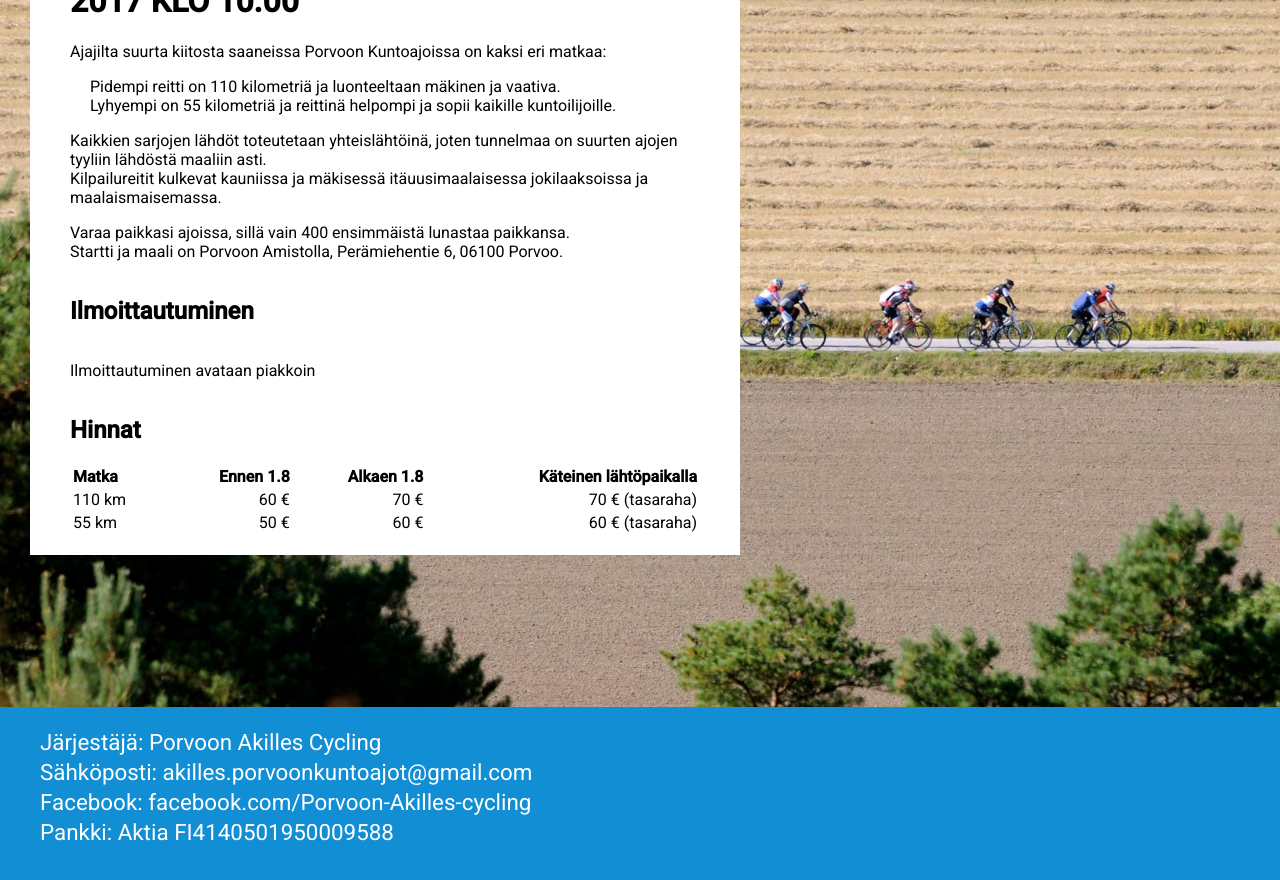
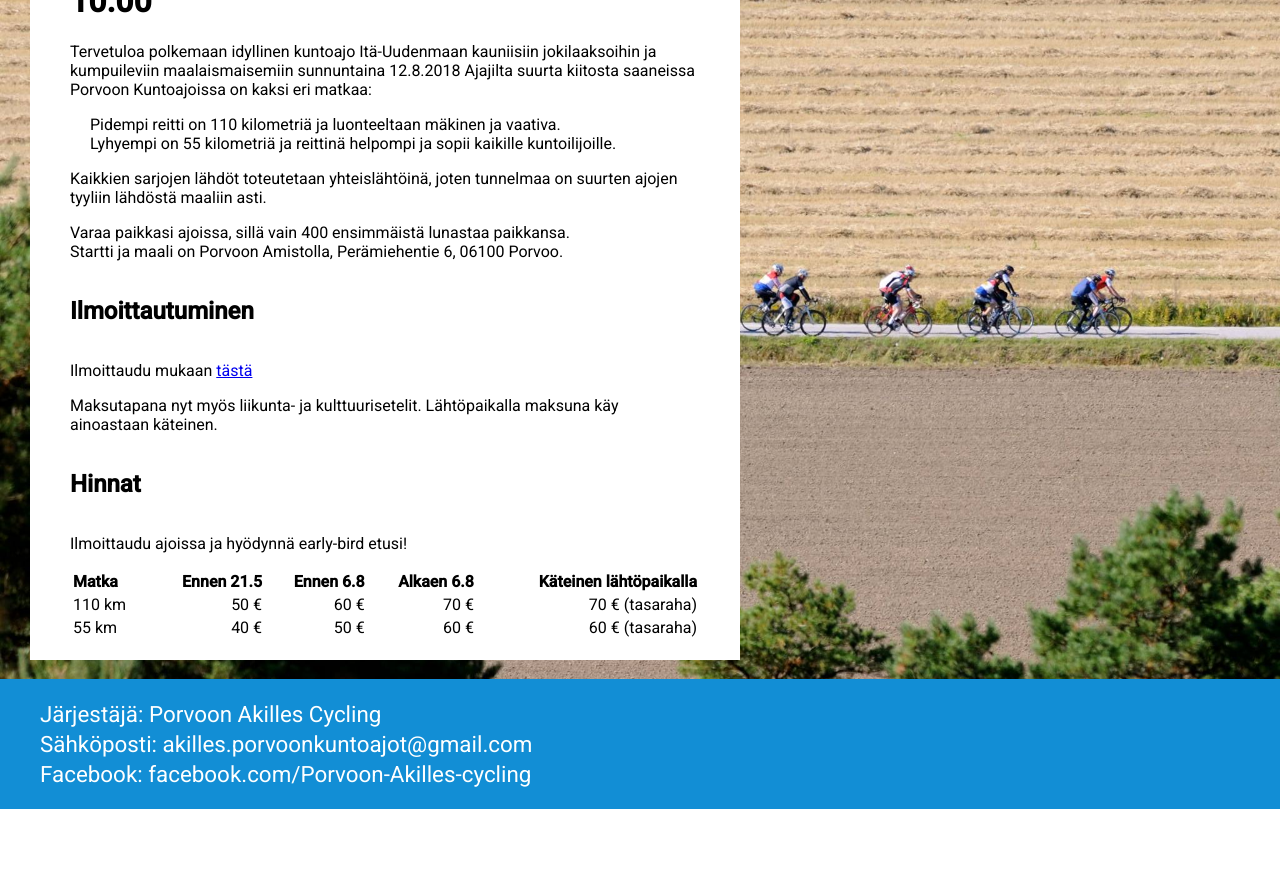
Before and after one commit to Mathannus/porvoonkuntoajot, a React (Create React App) app: page / in a window 1280 px wide. Shown: the part 440-1320 px from the top of the page. After the commit the page ends 1249 px from the top, so only its background shows below. Built offline with nearby package versions, Linux system fonts and the light colour scheme; what react-tap-event-plugin would draw is missing.

Commit message:
Updates for the new event 2018

```diff
--- a/src/Footer.css
+++ b/src/Footer.css
@@ -1,6 +1,6 @@
 .App-footer {
   background-color: #128ED5;
-  height: 150px;
+/*  height: 100px; */
   padding: 20px;
   color: white;
   font-size: 1em;
--- a/src/Footer.js
+++ b/src/Footer.js
@@ -10,8 +10,6 @@ class Footer extends Component {
         <div>Järjestäjä: Porvoon Akilles Cycling</div>
         <div>Sähköposti: <a href="mailto:akilles.porvoonkuntoajot@gmail.com">akilles.porvoonkuntoajot@gmail.com</a></div>
         <div>Facebook: <a target="_blank" rel="noopener noreferrer" href="https://www.facebook.com/Porvoon-Akilles-cycling-644561912254259/">facebook.com/Porvoon-Akilles-cycling</a></div>
-        <div>Pankki: Aktia FI4140501950009588</div>
-
       </footer>
     </div>
   )
--- a/src/InstructionsPage.js
+++ b/src/InstructionsPage.js
@@ -15,12 +15,13 @@ class InstructionsPage extends Component {
           Kilpailutoimisto on Amiston pääoven edessä ulkona. Kilpailutoimisto on avoinna klo 8.30 alkaen.
 
           <h2>LÄHTÖ JA MATKAT</h2>
-          Lähtö klo 10.00 - pääsarja 110 km ja lähtö  klo 10.10 - kuntosarja 55 km
-          Lähtö tapahtuu ohjatusti ajamalla etuauton takana (noin 20 km/h) ja vapaa vauhti alkaa noin 2 km:n ajon jälkeen Saksalantiellä.
+          <p>Pääsarja 110 km lähtö klo 10.00</p>
+          <p>Kuntosarja 55 km lähtö klo 10.10</p>
+          <p>Lähtö tapahtuu ohjatusti ajamalla etuauton takana (noin 20 km/h) ja vapaa vauhti alkaa noin 2 km:n ajon jälkeen Saksalantiellä.</p>
 
           <h2>KESKINOPEUSRYHMÄT</h2>
-          Pääsarjassa on neljä Akilles Road Academyn vetämää ohjattua nopeusryhmää 26, 28, 30 ja 32 km/h.
-          26 ja 28 km/h ryhmät pysähtyvät molemmilla huoltopisteillä, 30 km/h ryhmä ensimmäisellä ja 32 km/h ryhmä ei pysähdy lainkaan. Tauot sisältyvät tavoiteltuun aikaan.
+          Pääsarjassa on neljä Akilles Road Academyn vetämää ohjattua nopeusryhmää 26, 28, 30 ja 32+ km/h.
+          26 ja 28 km/h ryhmät pysähtyvät molemmilla huoltopisteillä, 30 km/h ryhmä ensimmäisellä ja 32+ km/h ryhmä ei pysähdy lainkaan. Tauot sisältyvät tavoiteltuun aikaan.
           Ryhmien kokoontumispaikat on merkitty lähtöalueelle. Keskinopeusryhmien vetäjät tunnistat Akilleen ajoasusta ja selässä olevasta ryhmän nopeutta indikoivasta numerosta.
 
           <h2>NUMEROIDEN JA AJANOTTOSIRU-TUNNISTEIDEN JAKO</h2>
@@ -40,7 +41,8 @@ class InstructionsPage extends Component {
           Pääsarjan reitin varrella on 2 huoltopistettä ja kuntosarjan reitillä 1 huoltopiste. Huoltopisteillä tarjoillaan vettä, urheilujuomaa, banaania, rusinoita, suolakurkkua. Kaikille osallistujille on ajon jälkeen mahdollisuus peseytymiseen. Ajon jälkeen tarjotaan maittava Willitomaatti Cateringin valmistama kotiruoka-ateria Amiston ruokasalissa.
 
           <h2>ENSIAPU</h2>
-          Maalialueella on ensiapupiste.
+          Maalialueella on ensiapupiste. Lähin sairaala on Porvoon sairaala (Sairaalantie 1, 06150 Porvoo) puh 116117.
+
 
           <h2>MUUTA HUOMIOITAVAA</h2>
           Pääsarjassa suositellaan käytettäväksi maantiepyörää, kuntosarjassa kalusto on vapaa. Pyöräilykypärä on pakollinen. Järjestäjä ei vakuuta ajajia erikseen. Aika-ajotangot ovat kielletty.
--- a/src/MainPage.js
+++ b/src/MainPage.js
@@ -10,7 +10,9 @@ class MainPage extends Component {
       <div className="mainPage">
         <div className="filler-div">&nbsp;</div>
         <div className="contentBox">
-          <h1>PORVOON KUNTOAJOT LAUNTAINA 18.8. 2017 KLO 10.00</h1>
+          <h1>PORVOON KUNTOAJOT 12.8. 2018 KLO 10.00</h1>
+          Tervetuloa polkemaan idyllinen kuntoajo Itä-Uudenmaan kauniisiin jokilaaksoihin
+          ja kumpuileviin maalaismaisemiin sunnuntaina 12.8.2018
 
           Ajajilta suurta kiitosta saaneissa Porvoon Kuntoajoissa on kaksi eri matkaa:
           <ul>
@@ -19,9 +21,7 @@ class MainPage extends Component {
           </ul>
           <p>
             Kaikkien sarjojen lähdöt toteutetaan yhteislähtöinä, joten tunnelmaa on suurten
-            ajojen tyyliin lähdöstä maaliin asti.<br/>
-            Kilpailureitit kulkevat kauniissa ja mäkisessä itäuusimaalaisessa
-            jokilaaksoissa ja maalaismaisemassa.
+            ajojen tyyliin lähdöstä maaliin asti.
           </p>
           <p>
             Varaa paikkasi ajoissa, sillä vain 400 ensimmäistä lunastaa paikkansa.<br/>
@@ -30,29 +30,36 @@ class MainPage extends Component {
 
           <div id="ilmoittautuminen">
             <h2>Ilmoittautuminen</h2>
-            <p> Ilmoittautuminen avataan piakkoin
+            <p>Ilmoittaudu mukaan <a href="https://porvoonakilles.tapahtumiin.fi/">tästä</a>
+            </p>
+            <p>Maksutapana nyt myös liikunta- ja kulttuurisetelit.
+              Lähtöpaikalla maksuna käy ainoastaan käteinen.
             </p>
           </div>
           <div id="hinnat">
             <h2>Hinnat</h2>
+            <p>Ilmoittaudu ajoissa ja hyödynnä early-bird etusi!</p>
             <table className="price-table">
             <thead>
               <tr>
                 <th>Matka</th>
-                <th className="price">Ennen 1.8</th>
-                <th className="price">Alkaen 1.8</th>
+                <th className="price">Ennen 21.5</th>
+                <th className="price">Ennen 6.8</th>
+                <th className="price">Alkaen 6.8</th>
                 <th className="price">Käteinen lähtöpaikalla</th>
               </tr>
             </thead>
             <tbody>
               <tr>
                 <td>110 km</td>
+                <td className="price">50 €</td>
                 <td className="price">60 €</td>
                 <td className="price">70 €</td>
                 <td className="price">70 € (tasaraha)</td>
               </tr>
               <tr>
                 <td>55 km</td>
+                <td className="price">40 €</td>
                 <td className="price">50 €</td>
                 <td className="price">60 €</td>
                 <td className="price">60 € (tasaraha)</td>
```
